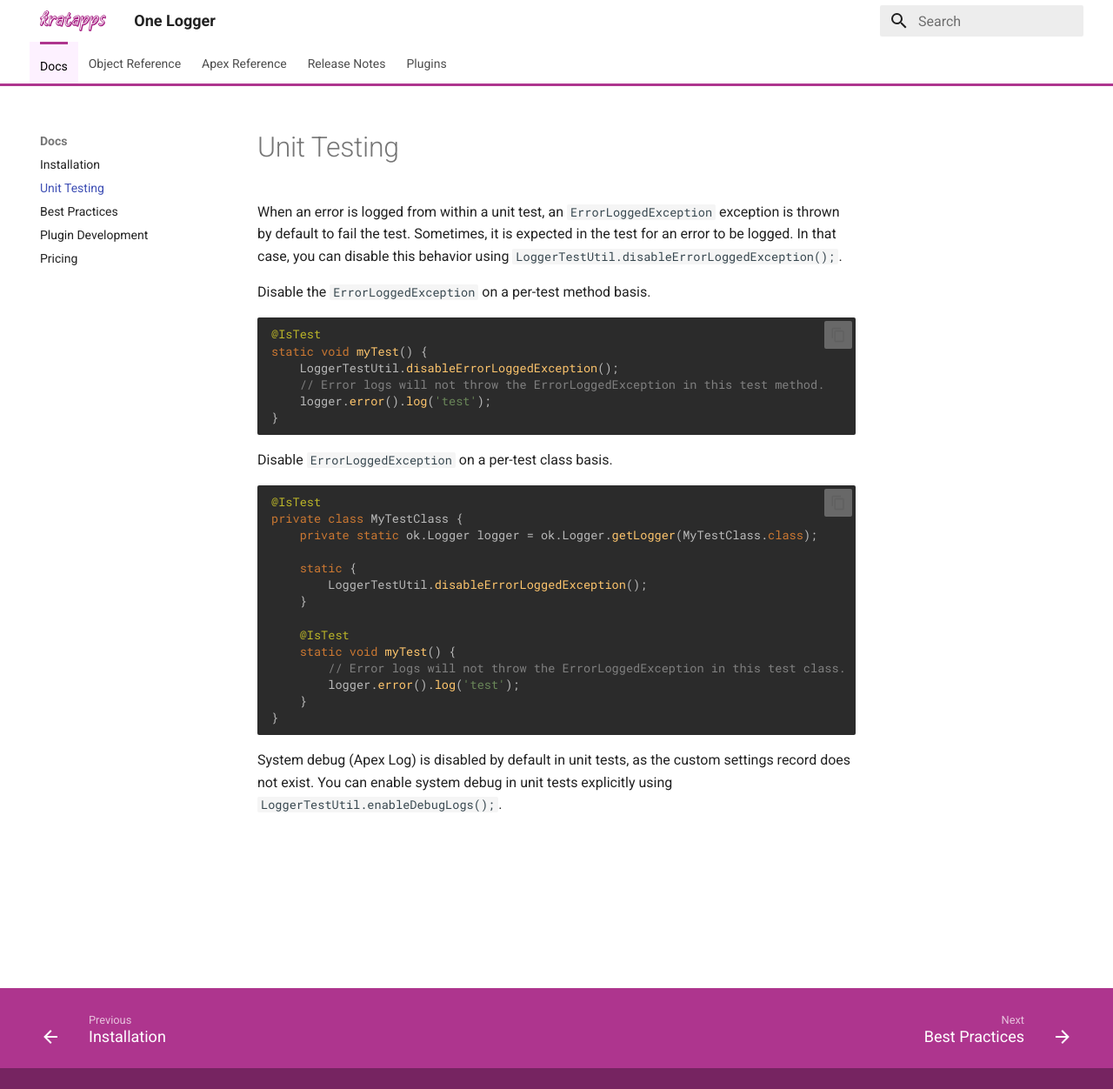
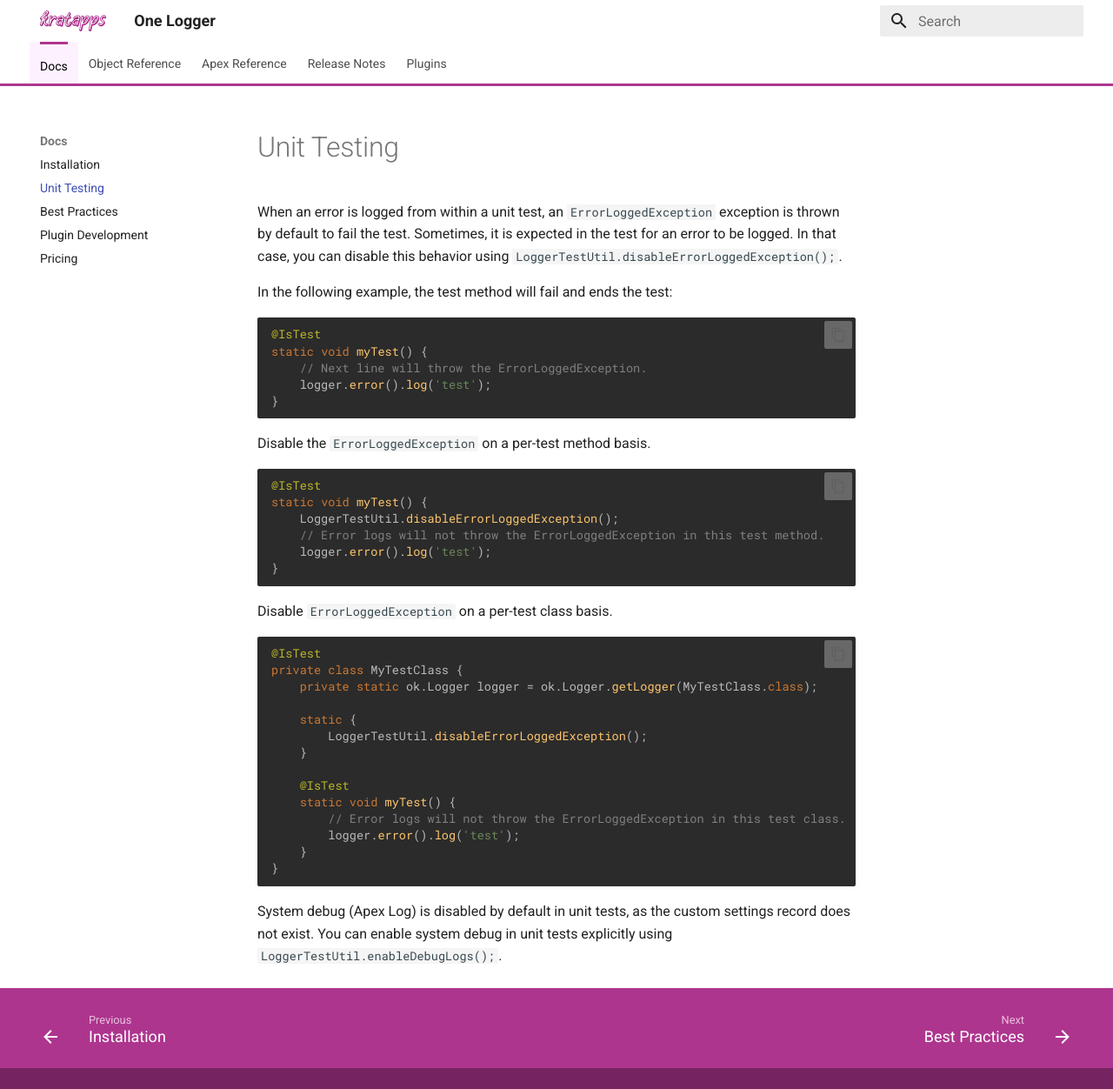
Before and after one commit to kratapps/one-logger-kratapps-com, an MkDocs documentation site: the page built from docs/docs/unit-testing.md, in a window 1280 px wide and 1252 px high. Shown: the whole window at 87% size. Built offline with MkDocs 1.6.1 and Material for MkDocs 9.7.7, drawn with Linux system fonts in a browser that asks for light colours.

Commit message:
Update docs.

````diff
--- a/docs/docs/unit-testing.md
+++ b/docs/docs/unit-testing.md
@@ -3,6 +3,16 @@
 When an error is logged from within a unit test, an `ErrorLoggedException` exception is thrown by default to fail the test.
 Sometimes, it is expected in the test for an error to be logged.
 In that case, you can disable this behavior using `LoggerTestUtil.disableErrorLoggedException();`.
+
+In the following example, the test method will fail and ends the test:
+
+```apex
+@IsTest
+static void myTest() {
+    // Next line will throw the ErrorLoggedException.
+    logger.error().log('test');
+}
+```
 
 Disable the `ErrorLoggedException` on a per-test method basis.
 
````
